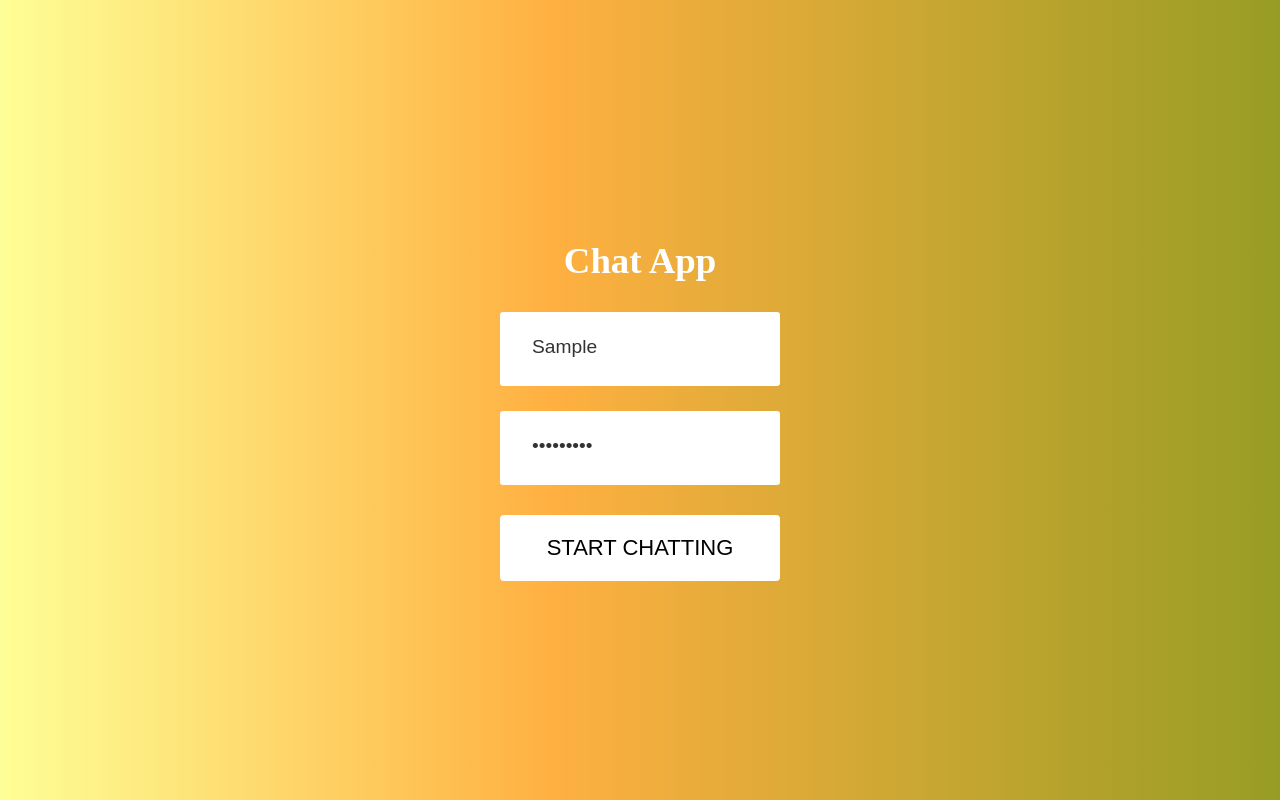
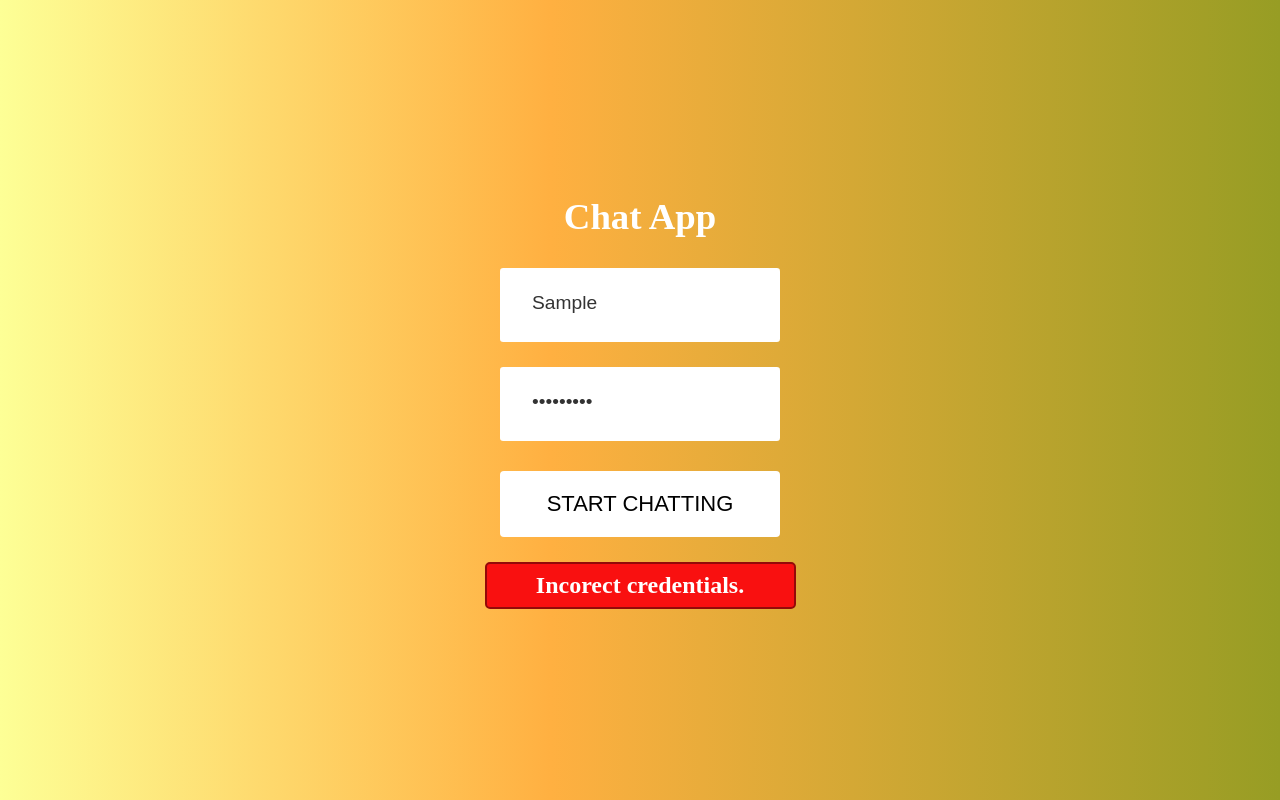
Before and after one commit to dbegogow/chat-app, a React (Create React App) app: page / in a window 1280 px wide. Both pictures are taken after typing "Sample", "Sample123" into the empty fields and a click on the button "START CHATTING". Built offline with nearby package versions, Linux system fonts and the light colour scheme; no server answers.

Commit message:
Install axios for sending data to chat engine and add styles to error message at login page

```diff
--- a/package.json
+++ b/package.json
@@ -7,6 +7,7 @@
     "@testing-library/jest-dom": "^5.14.1",
     "@testing-library/react": "^11.2.7",
     "@testing-library/user-event": "^12.8.3",
+    "axios": "^0.21.1",
     "react": "^17.0.2",
     "react-chat-engine": "^1.10.5",
     "react-dom": "^17.0.2",
--- a/src/App.js
+++ b/src/App.js
@@ -11,8 +11,8 @@ const App = () => {
         <ChatEngine
             height='100vh'
             projectID='fabeb167-7f4d-4654-b495-98515ccc2a4b'
-            userName='dbegogow'
-            userSecret='dzhulio1'
+            userName={localStorage.getItem('username')}
+            userSecret={localStorage.getItem('password')}
             renderChatFeed={(chatAppProps) => <ChatFeed {...chatAppProps} />}
         />
     );
--- a/src/components/LoginForm/LoginForm.js
+++ b/src/components/LoginForm/LoginForm.js
@@ -1,9 +1,11 @@
 import { useState } from "react";
+import axios from 'axios';
 import styles from './LoginForm.module.css';
 
 const LoginForm = () => {
     const [username, setUsername] = useState('');
     const [password, setPassword] = useState('');
+    const [error, setError] = useState('');
 
     const handleSubmit = async (e) => {
         e.preventDefault();
@@ -15,15 +17,15 @@ const LoginForm = () => {
         };
 
         try {
-            await fetch('https://api.chatengine.io/chats',
-                { headers: authObject });
+            await axios.get('https://api.chatengine.io/chats', { headers: authObject });
 
             localStorage.setItem('username', username);
             localStorage.setItem('password', password);
 
             window.location.reload();
+            setError('');
         } catch (error) {
-
+            setError('Incorect credentials.')
         }
     };
 
@@ -52,6 +54,7 @@ const LoginForm = () => {
                         <span>Start Chatting</span>
                     </button>
                 </div>
+                {error && <h2 className={styles.error}>{error}</h2>}
             </form>
         </div >
     );
--- a/src/components/LoginForm/LoginForm.module.css
+++ b/src/components/LoginForm/LoginForm.module.css
@@ -73,3 +73,12 @@
   opacity: 1;
   right: 0;
 }
+
+.error {
+    text-align: center;
+    border: 2px solid #940909;
+    border-radius: 5px;
+    padding: 8px;
+    background-color: #F91010;
+    color: #FFF;
+}
```
Lines whose indentation alone changed are shown as unchanged.
